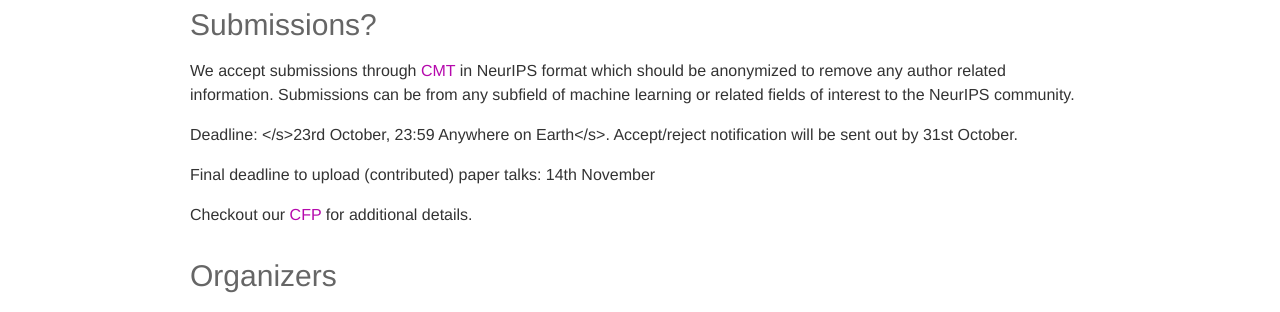
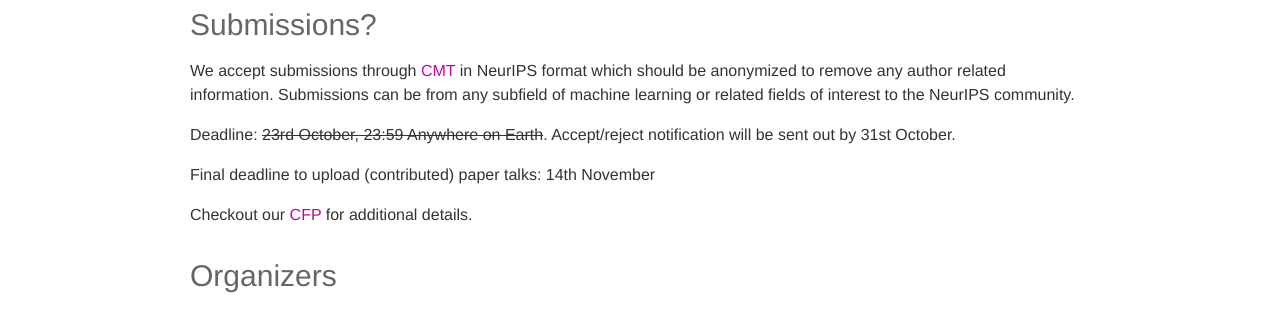
Before and after one commit to ml-retrospectives/neurips2020, a Jekyll site: the page built from _pages/00_home.md, in a window 1280 px wide and 900 px high, scrolled down 1083 px, cut to the strip 259-900 px from the top of the window. Shown: the top 312 px of the strip. Built offline with Jekyll 4.4.1, drawn with Linux system fonts in a browser that asks for light colours; nearby versions of some CDN libraries.

```diff
--- a/_pages/00_home.md
+++ b/_pages/00_home.md
@@ -47,7 +47,7 @@ In conjunction with [NeurIPS](https://neurips.cc/), the workshop will be held vi
 
 We accept submissions through [CMT](https://cmt3.research.microsoft.com/MLRSA2020) in NeurIPS format which should be anonymized to remove any author related information. Submissions can be from any subfield of machine learning or related fields of interest to the NeurIPS community.
 
-**Deadline: </s>23rd October, 23:59 Anywhere on Earth</s>. Accept/reject notification will be sent out by 31st October.**
+**Deadline: <s>23rd October, 23:59 Anywhere on Earth</s>. Accept/reject notification will be sent out by 31st October.**
 
 **Final deadline to upload (contributed) paper talks: 14th November**
 
```
